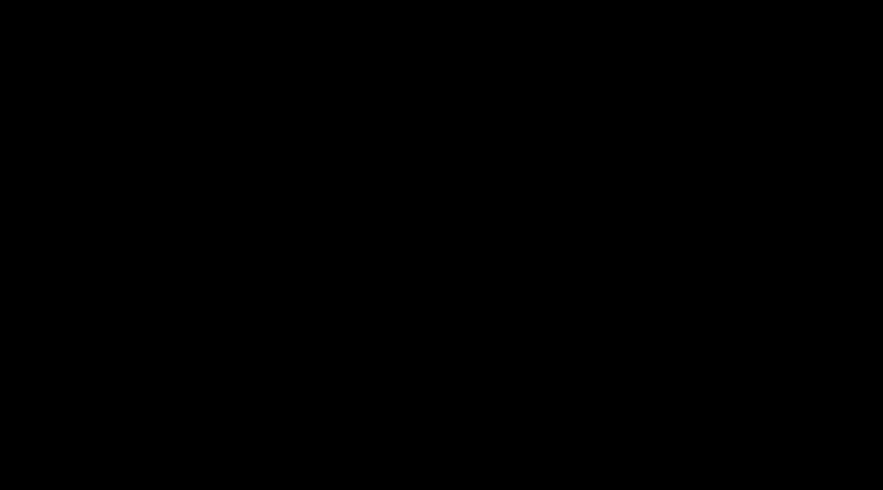
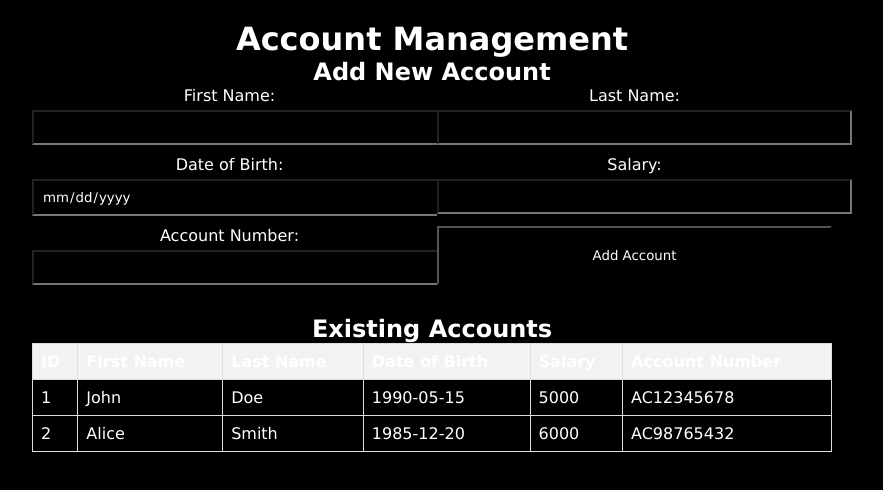
Before and after one commit to PROG4-DigitalBank/UI, a React (Create React App) app: page /account-management in a window 1280 px wide. Before the commit this address had no page. Shown: the top 490 px of the page, without its empty margins (208-1091 px from the left). Built offline with nearby package versions, Linux system fonts and the light colour scheme.

Commit message:
feat: add route for account management

```diff
--- a/src/App.js
+++ b/src/App.js
@@ -9,6 +9,7 @@ import WithdrawMoney from './components/features/WithdrawMoney'
 import BalanceReplenishment from './components/features/BalanceReplenishment'
 import AccountInfo from './components/account/AccountInfo'
 import Transfer from './components/features/Transfer'
+import AccountManagement from './components/account/AccountManagement'
 
 function App() {
   return (
@@ -22,6 +23,7 @@ function App() {
           <Route path="/" element={<Homepage />} />
           <Route path="/account" element={<AccountInfo />} />
           <Route path="/transfer" element={<Transfer />} />
+          <Route path="/account-management" element={<AccountManagement />} />
         </Routes>
       </div>
     </Router>
--- /dev/null
+++ b/src/components/account/AccountManagement.jsx
@@ -0,0 +1,139 @@
+import React, { useState, useEffect } from 'react';
+import './styles/account.css';
+
+const AccountManagement = () => {
+  const [accounts, setAccounts] = useState([]);
+  const [formData, setFormData] = useState({
+    firstName: '',
+    lastName: '',
+    dateOfBirth: '',
+    salary: '',
+    accountNumber: '',
+  });
+
+  // Function to fetch existing accounts from backend
+  const fetchExistingAccounts = () => {
+    // TODO: Fetch existing accounts from backend
+    // Example: axios.get('/api/accounts').then(response => setAccounts(response.data));
+    // Replace this mock data with actual API call
+    const mockAccounts = [
+      { id: 1, firstName: 'John', lastName: 'Doe', dateOfBirth: '1990-05-15', salary: 5000, accountNumber: 'AC12345678' },
+      { id: 2, firstName: 'Alice', lastName: 'Smith', dateOfBirth: '1985-12-20', salary: 6000, accountNumber: 'AC98765432' },
+    ];
+    setAccounts(mockAccounts);
+  };
+
+  useEffect(() => {
+    fetchExistingAccounts();
+  }, []);
+
+  const handleSubmit = (event) => {
+    event.preventDefault();
+    // TODO: Send formData to backend for processing (create or update account)
+    console.log('Form data:', formData);
+    // Reset form after submission
+    setFormData({
+      firstName: '',
+      lastName: '',
+      dateOfBirth: '',
+      salary: '',
+      accountNumber: '',
+    });
+  };
+
+  const handleChange = (event) => {
+    const { name, value } = event.target;
+    setFormData({ ...formData, [name]: value });
+  };
+
+  return (
+    <div className="account-management">
+      <h1>Account Management</h1>
+      <div className="account-form">
+        <h2>Add New Account</h2>
+        <form onSubmit={handleSubmit}>
+          <label>
+            First Name:
+            <input
+              type="text"
+              name="firstName"
+              value={formData.firstName}
+              onChange={handleChange}
+              required
+            />
+          </label>
+          <label>
+            Last Name:
+            <input
+              type="text"
+              name="lastName"
+              value={formData.lastName}
+              onChange={handleChange}
+              required
+            />
+          </label>
+          <label>
+            Date of Birth:
+            <input
+              type="date"
+              name="dateOfBirth"
+              value={formData.dateOfBirth}
+              onChange={handleChange}
+              required
+            />
+          </label>
+          <label>
+            Salary:
+            <input
+              type="number"
+              name="salary"
+              value={formData.salary}
+              onChange={handleChange}
+              required
+            />
+          </label>
+          <label>
+            Account Number:
+            <input
+              type="text"
+              name="accountNumber"
+              value={formData.accountNumber}
+              onChange={handleChange}
+              required
+            />
+          </label>
+          <button type="submit">Add Account</button>
+        </form>
+      </div>
+      <div className="account-list">
+        <h2>Existing Accounts</h2>
+        <table>
+          <thead>
+            <tr>
+              <th>ID</th>
+              <th>First Name</th>
+              <th>Last Name</th>
+              <th>Date of Birth</th>
+              <th>Salary</th>
+              <th>Account Number</th>
+            </tr>
+          </thead>
+          <tbody>
+            {accounts.map((account) => (
+              <tr key={account.id}>
+                <td>{account.id}</td>
+                <td>{account.firstName}</td>
+                <td>{account.lastName}</td>
+                <td>{account.dateOfBirth}</td>
+                <td>{account.salary}</td>
+                <td>{account.accountNumber}</td>
+              </tr>
+            ))}
+          </tbody>
+        </table>
+      </div>
+    </div>
+  );
+};
+
+export default AccountManagement;
--- a/src/components/account/styles/account.css
+++ b/src/components/account/styles/account.css
@@ -66,3 +66,47 @@
 #form label {
   background-color: rgb(24, 24, 24);
 }
+
+
+/* */
+
+.account-management {
+  max-width: 800px;
+  margin: 0 auto;
+  padding: 20px;
+}
+
+.account-form {
+  margin-bottom: 30px;
+}
+
+.account-form form {
+  display: grid;
+  grid-template-columns: repeat(2, 1fr);
+  grid-gap: 10px;
+}
+
+.account-form label {
+  display: block;
+}
+
+.account-form input {
+  width: 100%;
+  padding: 8px;
+  margin-top: 5px;
+}
+
+.account-list table {
+  width: 100%;
+  border-collapse: collapse;
+}
+
+.account-list th, .account-list td {
+  padding: 8px;
+  border: 1px solid #ddd;
+  text-align: left;
+}
+
+.account-list th {
+  background-color: #f2f2f2;
+}
```
